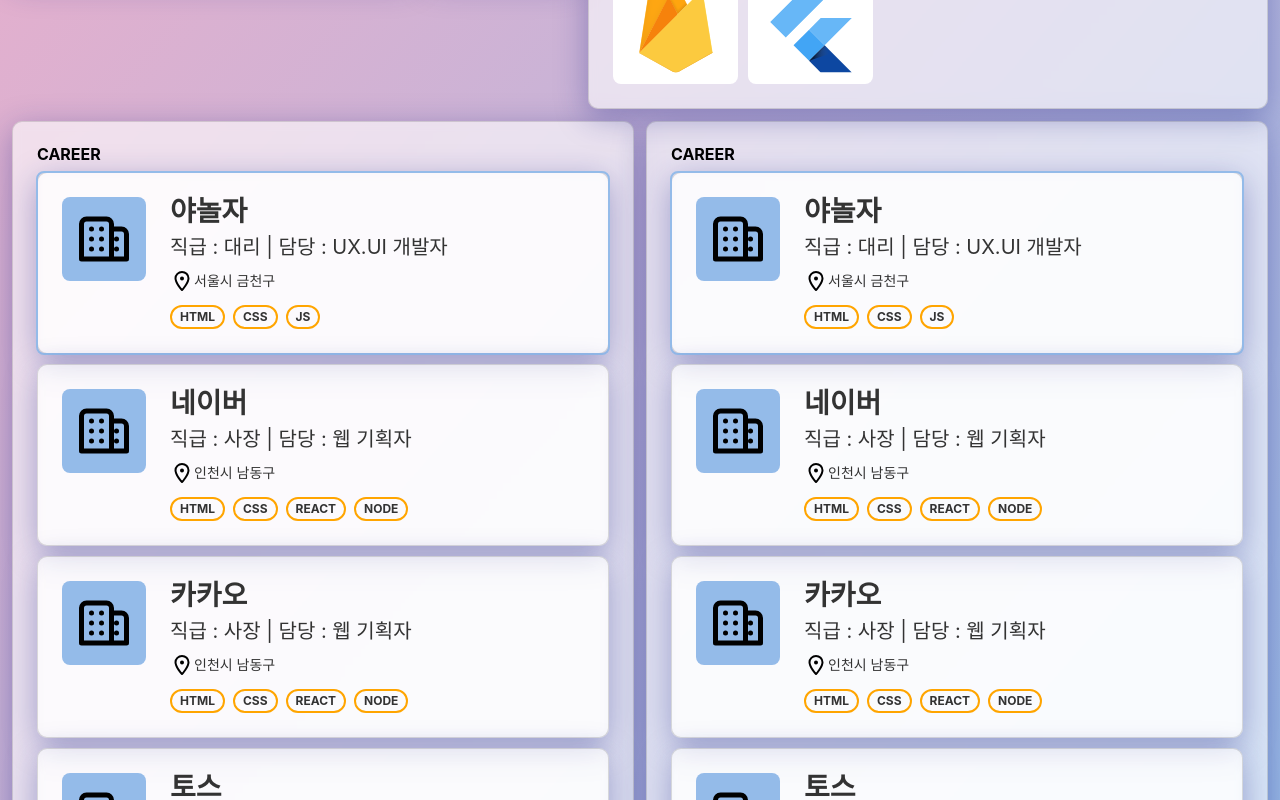
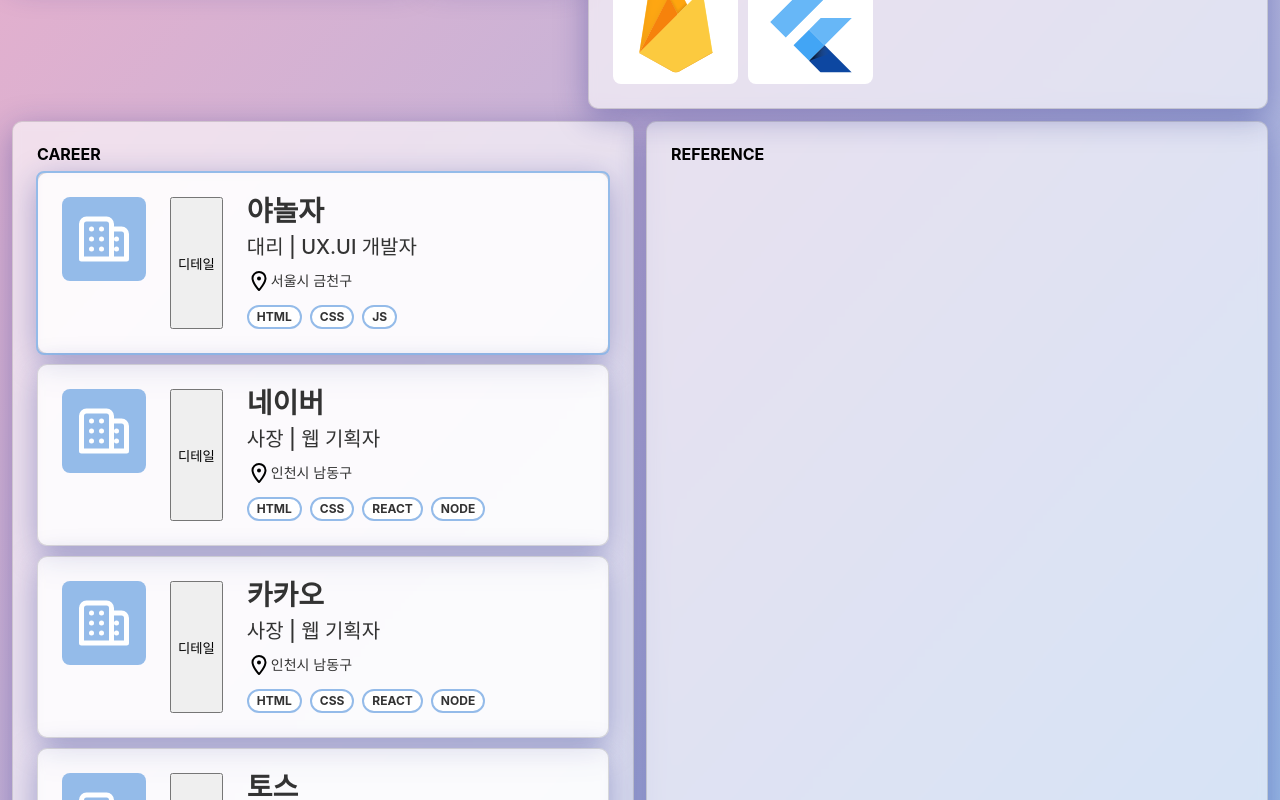
Before and after one commit to GoodPart/24_pp, a React (Create React App) app: page / in a window 1280 px wide. Shown: the part 380-1180 px from the top of the page. Built offline with nearby package versions, Linux system fonts and the light colour scheme; a web font is replaced by a local one.

Commit message:
커리어 디테일 기능 작업

```diff
--- a/src/App.js
+++ b/src/App.js
@@ -5,7 +5,8 @@
 import styled, { ThemeProvider, DefaultTheme } from "styled-components";
 
 const darkTheme = {
-  white : "#fff",
+  white: "#fff",
+  white_2 : "#eee",
   point: "#eeaeca",
   textColor: "#eee",
   backgroundColor100 :"rgba(68, 68, 68, 1)",
@@ -18,6 +19,7 @@
 };
 const lightTheme = {
   white: "#fff",
+  white_2: "#eee",
   point: "#94bbe9",
   textColor: "#333",
   backgroundColor100 :"rgba(255, 255, 255, 1)",
--- a/src/Home.js
+++ b/src/Home.js
@@ -1,5 +1,5 @@
 import React, { useState, useEffect } from "react";
-import { PanelWrapper, PanelFlexInnerWrap, PanelFlx, ExpandedPanel } from "./components/panel";
+import { PanelWrapper, PanelFlexInnerWrap, PanelFlx, ExpandedPanel, DetailPanel } from "./components/panel";
 import Buttons from "./components/widget/w_buttons";
 import WidgetProfile from "./components/widget/w_profil";
 import ThemeWidget from "./components/widget/w_theme";
@@ -25,7 +25,27 @@
 
 
 function Home({ floatData, themeChange, floating, testAction, testState }) {
-  let [theme, setTheme] = useState(false);
+  const [theme, setTheme] = useState(false);
+  const [detailView, setDetailView] = useState({
+    state: false,
+    target : ""
+  });
+
+  function toggleDetailView({action, target}) {
+    if (action == "close") {
+      setDetailView({
+        state: false,
+        target : ""
+      })
+    } else {
+      console.log(target)
+      setDetailView({
+        state: !detailView.state,
+        target : target
+      })
+    }
+  }
+
 
 
   return (
@@ -86,22 +106,23 @@
 
         <PanelWrapper>
           <PanelFlexInnerWrap $direction={"column"} $expanded={true} className={"career"}>
-            <PanelFlx padding={24}>
+            <PanelFlx padding={24} overflow={true}>
               <PanelFlexInnerWrap $direction={"column"} $flexWrap={true} $expanded={true} $gap={10}>
-                <h1 class="">CAREER</h1>
+                <h1 className="">CAREER</h1>
                 {
-                  Object.values(data).map((ele, index) => (<PanelFlx key={index} padding={24}>{<Career data={ele} />}</PanelFlx>))
+                  Object.values(data).map((ele, index) => (<PanelFlx key={index} padding={24}>{<Career data={ele} onclick={toggleDetailView} />}</PanelFlx>))
                 }
+                <DetailPanel className="next-view" data={detailView} onclick={toggleDetailView}>
+                </DetailPanel>
+
               </PanelFlexInnerWrap>
             </PanelFlx>
           </PanelFlexInnerWrap>
           <PanelFlexInnerWrap $direction={"column"} $expanded={true} className={"career"}>
             <PanelFlx padding={24}>
               <PanelFlexInnerWrap $direction={"column"} $flexWrap={true} $expanded={true} $gap={10}>
-                <h1 class="">CAREER</h1>
-                {
-                  Object.values(data).map((ele, index) => (<PanelFlx key={index} padding={24}>{<Career data={ele} />}</PanelFlx>))
-                }
+                <h1 className="">REFERENCE</h1>
+
               </PanelFlexInnerWrap>
             </PanelFlx>
           </PanelFlexInnerWrap>
--- a/src/components/panel.js
+++ b/src/components/panel.js
@@ -15,7 +15,8 @@
   padding = 12,
   flexDirection = "row",
   justify = "start",
-  addClassName="",
+  addClassName = "",
+  overflow,
   theme,
   gap = "",
   children,
@@ -29,6 +30,7 @@
       $padding={padding}
       $flexDirection={flexDirection}
       $justify={justify}
+      $overflow={overflow}
       theme={theme}
       $gap={gap}
     >
@@ -100,9 +102,10 @@
 
 
   &.show {
+    /* overflow: hidden; */
+    overflow: ${props=> props.$overflow ? "hidden" : ""};
     animation-name: showItem;
     animation-duration: 0.4s;
-    /* animation-timing-function: cubic-bezier(0.34, 1.56, 0.64, 1); */
     animation-timing-function: cubic-bezier(0.22, 1, 0.36, 1);
     animation-fill-mode: forwards;
     animation-direction: normal;
@@ -237,3 +240,43 @@
   transition: .7s cubic-bezier(0.22, 1, 0.36, 1);
 
 `
+
+export function DetailPanel({ data, onclick, children }) {
+  return <NextView className={data.state ? "show" : ""}>
+    <button onClick={(e) => onclick("close")}> 닫기</button>
+      {data.target ? data.target.desc : ""}
+  </NextView>
+}
+export const NextView = styled.div`
+  position: absolute;
+  top: 0;
+  left: 103%;
+  width : 100%;
+  height : 100%;
+  background-color: ${props => props.theme.backgroundColorDepth2};
+  backdrop-filter: blur(8px);
+  -webkit-backdrop-filter: blur(8px);
+  transition: .7s cubic-bezier(0.22, 1, 0.36, 1);
+  border-radius: 10px;
+  border: ${(props) => props.theme.borderColor};
+
+
+  /* &:after {
+    z-index : 0;
+    content: '';
+    position: absolute;
+    top: 0;
+    left: 0;
+    bottom: 0;
+    right: 0;
+    width : 100%;
+    height: 100%;
+    background-color: rgba(255,255,255,0.56);
+    filter: blur(10px);
+  } */
+
+
+  &.show {
+    left: 0;
+  }
+`
--- a/src/components/widget/career/w_career.js
+++ b/src/components/widget/career/w_career.js
@@ -1,24 +1,31 @@
 import styled from "styled-components";
 
 
-export function Career({ data }) {
+export function Career({ data, onclick }) {
     const doList = Object.values(data.do).map((ele, index) => {
         return <div className="do-list__item" key={index}>{ele}</div>
     })
     return <Wrapper className="career-wrap">
         <div className="company_icon">
-            <img src={`${process.env.PUBLIC_URL}/images/company.svg`} width={60} />
+            <svg width="60px" height="60px" viewBox="0 0 24 24" fill="none" xmlns="http://www.w3.org/2000/svg">
+                <path d="M11 20H21V10C21 8.89543 20.1046 8 19 8H15M11 16H11.01M17 16H17.01M7 16H7.01M11 12H11.01M17 12H17.01M7 12H7.01M11 8H11.01M7 8H7.01M15 20V6C15 4.89543 14.1046 4 13 4H5C3.89543 4 3 4.89543 3 6V20H15Z" stroke-width="2" stroke-linecap="round" stroke-linejoin="round" />
+            </svg>
         </div>
 
         {data.state ? <div className="stay"><span>재직중</span></div> : ""}
+        <button onClick={(e)=> onclick({data :"open", target : data})}> 디테일</button>
 
         <dl>
             <dt className="title">{data.title}</dt>
             {/* <dd className="desc">{data.desc}</dd> */}
-            <dd className="heading_1">직급 : <span>{data.rank}</span> | 담당 : <span>{data.job}</span></dd>
+            <dd className="heading_1"><span>{data.rank}</span> | <span>{data.job}</span></dd>
             <dd className="heading_4 location"><a href={data.location.path} target="_blank"><img src={`${process.env.PUBLIC_URL}/images/location.svg`} width={24} /><span>{data.location.name}</span></a></dd>
             <dd className="do-list">{doList}</dd>
         </dl>
+        {/* <div>
+            {data.since.from}
+        </div> */}
+
     </Wrapper>
 }
 
@@ -53,6 +60,9 @@
         border-radius: 8px;
         height: 60px;
 
+        svg {
+            stroke:#fff;
+        }
     }
 
     dl {
@@ -71,10 +81,11 @@
     }
     dt.title {
         font-size : 28px;
-        font-weight: bold;
+        font-weight: 900;
     }
     dl dd.heading_1 {
         font-size: 20px;
+        font-weight: 500;
     }
     dl dd.heading_4 {
         font-size: 14px;
@@ -100,10 +111,12 @@
         font-size : 12px;
         padding: 4px 8px;
         border-radius: 12px;
-        border : 2px solid orange;
+        border : 2px solid ${props => props.theme.point};
+        background-color : ${props => props.theme.backgroundColor100};
         text-transform: uppercase;
         font-weight: bold;
     }
+
 
     @keyframes jumping {
         0% {
```
